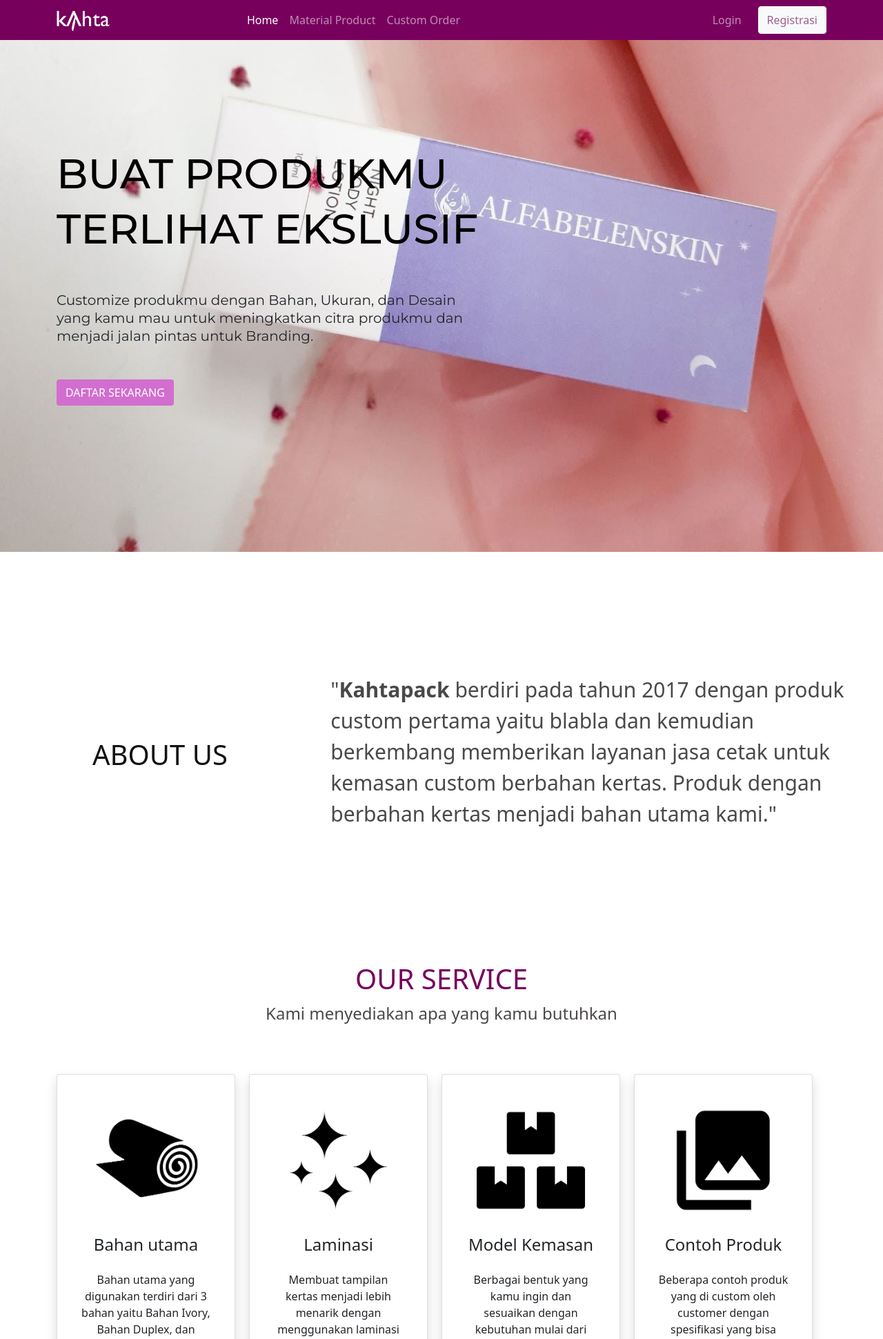
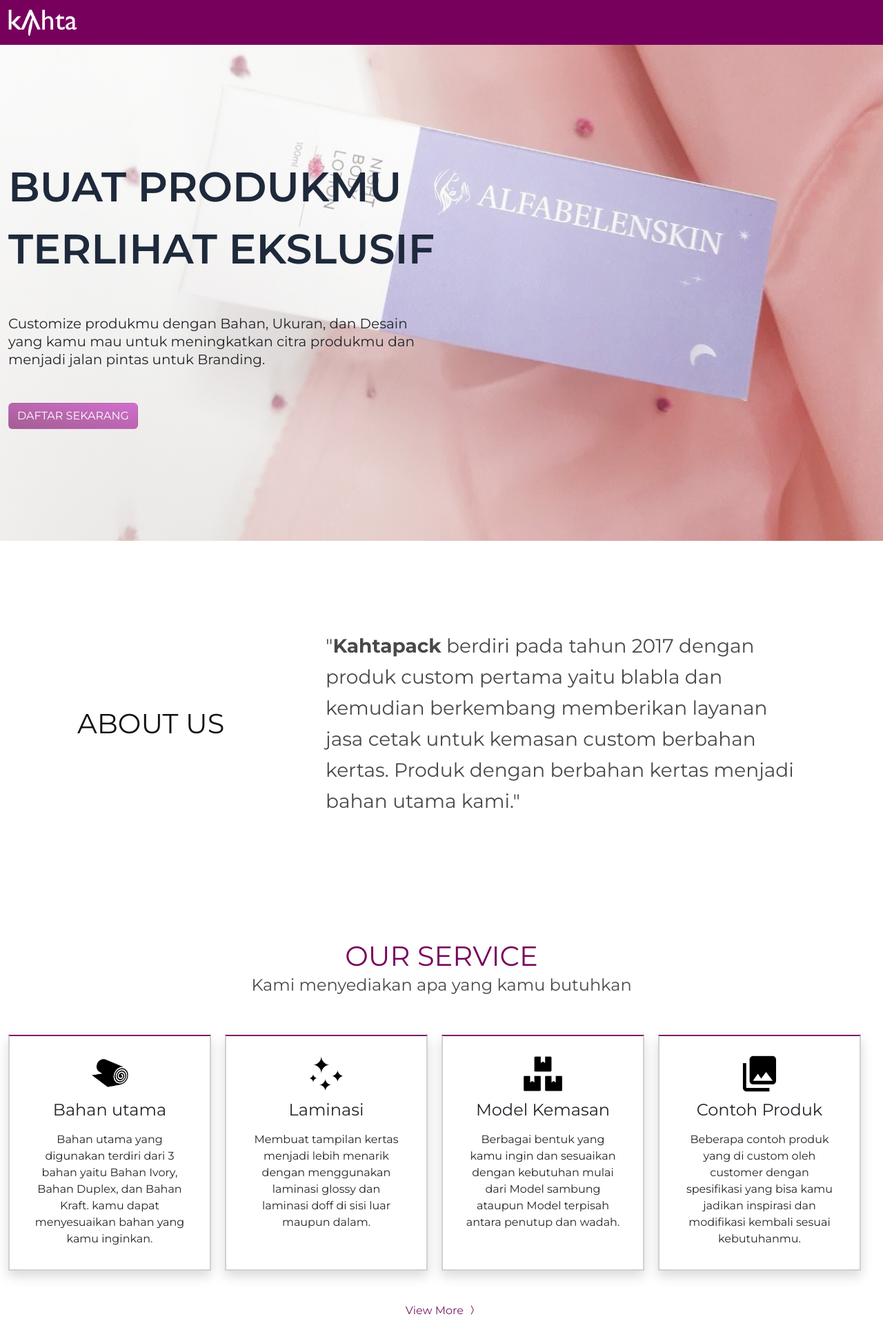
Before and after one commit to Putrikza11/SKRIPSI, a PHP site: page / in a window 1280 px wide. Shown: the top 1941 px of the page at 69% size. Run offline with PHP 8.4, Linux system fonts and the light colour scheme; some libraries are stand-ins or nearby versions.

Commit message:
feat : fix our service

```diff
--- a/asset/css/style.css
+++ b/asset/css/style.css
@@ -1,6 +1,7 @@
+@import url('https://fonts.googleapis.com/css2?family=Montserrat:wght@300;400;500;600;700&display=swap');
 
-body{
-  font-family: 'Montserrat';
+html,body{
+  font-family: 'Montserrat', sans-serif !important;
 }
 .container-fluid{
       background: linear-gradient(90deg,#DEC6D8,white);
@@ -32,8 +33,8 @@
 
 /* JUMBOTRON */
 .banner{
-  height: 100vh;
-  background: url(image/alfabel.jpeg);
+  height: 90vh;
+  /* background: url(../image/alfabel.jpeg); */
   background-size: cover;
   background-position: bottom;
 }
@@ -53,10 +54,21 @@
   line-height: 26px;
   font-family: 'Montserrat';
 }
+
+.bg-gradient-custom {
+  height: 100%;
+  left: 0;
+  position: absolute;
+  top: 0;
+  width: 100%;
+  z-index: 0;
+
+}
+
 /* MATERIAL */
 #banner-material{
   height: 90vh;
-  background: url(image/material.png);
+  background: url(../image/material.png);
   background-size: cover;
 }
 #banner-material h1{
@@ -68,16 +80,19 @@
   background-color: white;
 }
 .features{
-  padding: 129px 134px;
+  /* padding: 129px 134px; */
+  /* padding: 130px auto; */
+
+
 }
 .features h4{
   font-size: 40px;
   color: #121212;
 }
 .features p{
-  font-size: 30px;
+  font-size: 28px;
   line-height: 45px;
-  width: 774px;
+  /* width: 774px; */
   color: #4A4848;
 }
 /* OUR SERVICE */
@@ -196,7 +211,7 @@
 .left{
   width: 556px;
   height: 556px;
-  background-image: url(image/ivory.jpg);
+  background-image: url(../image/ivory.jpg);
   background-size: cover;
   border-radius: 8px;
 }
@@ -252,10 +267,10 @@
   background-repeat: no-repeat;
 }
 .doff{
-  background-image: url(image/doff.png);
+  background-image: url(../image/doff.png);
 }
 .glossy{
-  background-image: url(image/glossy.png);
+  background-image: url(../image/glossy.png);
 }
 
 .text{
--- a/component/head.php
+++ b/component/head.php
@@ -7,5 +7,16 @@
  <!-- Bootstrap CSS -->
  <link href="https://cdn.jsdelivr.net/npm/bootstrap@5.2.0-beta1/dist/css/bootstrap.min.css" rel="stylesheet" integrity="sha384-0evHe/X+R7YkIZDRvuzKMRqM+OrBnVFBL6DOitfPri4tjfHxaWutUpFmBp4vmVor" crossorigin="anonymous">
 
+ <!-- Font Awesome -->
+ <link rel="stylesheet" href="https://cdnjs.cloudflare.com/ajax/libs/font-awesome/6.1.1/css/all.min.css" integrity="sha512-KfkfwYDsLkIlwQp6LFnl8zNdLGxu9YAA1QvwINks4PhcElQSvqcyVLLD9aMhXd13uQjoXtEKNosOWaZqXgel0g==" crossorigin="anonymous" referrerpolicy="no-referrer" />
+
+ <link rel="stylesheet" href="https://cdn.jsdelivr.net/npm/bootstrap-icons@1.8.3/font/bootstrap-icons.css">
+
+ <!-- LINK FONT -->
+ <!-- <link rel="preconnect" href="https://fonts.googleapis.com">
+ <link rel="preconnect" href="https://fonts.gstatic.com" crossorigin>
+ <link href="https://fonts.googleapis.com/css2?family=Montserrat:ital,wght@0,100;0,200;0,300;0,400;0,500;0,600;0,700;1,100;1,200;1,300;1,400;1,500;1,600&display=swap" rel="stylesheet"> -->
+
+
  <!-- Tailwind -->
  <script src="https://cdn.tailwindcss.com"></script>
--- /dev/null
+++ b/component/navbar.php
@@ -0,0 +1,29 @@
+<nav class="navbar navbar-expand-lg navbar-dark fixed-top ">
+    <div class="container">
+        <a class="navbar-brand" href="#">
+            <img src="../asset/image/logo-putih.png" alt="kahta" width="100" height="30px">
+        </a>
+
+        <div class="collapse navbar-collapse" id="navbarNav">
+            <ul class="navbar-nav mx-auto">
+                <li class="nav-item">
+                    <a class="nav-link active" aria-current="page" href="#">Home</a>
+                </li>
+                <li class="nav-item">
+                    <a class="nav-link" href="material.html">Material Product</a>
+                </li>
+                <li class="nav-item">
+                    <a class="nav-link" href="order.html">Custom Order</a>
+                </li>
+            </ul>
+            <ul class="navbar-nav ms-auto">
+                <li class="nav-item">
+                    <form class="d-flex">
+                        <a class="nav-link me-3" href="login.html">Login</a>
+                        <button class="btn btn-light text-[#A25E91] bg-white " type="submit">Registrasi</button>
+                    </form>
+                </li>
+            </ul>
+        </div>
+    </div>
+</nav>
--- a/index.php
+++ b/index.php
@@ -3,18 +3,8 @@
 
 <head>
     <!-- Required meta tags -->
-    <meta charset="utf-8">
-    <meta name="viewport" content="width=device-width, initial-scale=1">
-    <link rel="stylesheet" href="https://cdn.jsdelivr.net/npm/bootstrap-icons@1.8.3/font/bootstrap-icons.css">
-    <!-- CSS -->
-    <link rel="stylesheet" href="style.css">
-    <!-- LINK FONT -->
-    <link rel="preconnect" href="https://fonts.googleapis.com">
-    <link rel="preconnect" href="https://fonts.gstatic.com" crossorigin>
-    <link href="https://fonts.googleapis.com/css2?family=Montserrat:ital,wght@0,100;0,200;0,300;0,400;0,500;0,600;0,700;1,100;1,200;1,300;1,400;1,500;1,600&display=swap" rel="stylesheet">
 
-    <!-- Bootstrap CSS -->
-    <link href="https://cdn.jsdelivr.net/npm/bootstrap@5.0.2/dist/css/bootstrap.min.css" rel="stylesheet" integrity="sha384-EVSTQN3/azprG1Anm3QDgpJLIm9Nao0Yz1ztcQTwFspd3yD65VohhpuuCOmLASjC" crossorigin="anonymous">
+    <?php require_once './component/head.php'; ?>
 
 
     <title>Hello, world!</title>
@@ -22,59 +12,35 @@
 
 <body>
     <!-- NAVBAR -->
-    <nav class="navbar navbar-expand-lg navbar-dark fixed-top ">
-        <div class="container">
-            <a class="navbar-brand" href="#">
-                <img src="image/logo-putih.png" alt="kahta" width="auto" height="30px">
-            </a>
-
-            <div class="collapse navbar-collapse" id="navbarNav">
-                <ul class="navbar-nav mx-auto">
-                    <li class="nav-item">
-                        <a class="nav-link active" aria-current="page" href="#">Home</a>
-                    </li>
-                    <li class="nav-item">
-                        <a class="nav-link" href="material.html">Material Product</a>
-                    </li>
-                    <li class="nav-item">
-                        <a class="nav-link" href="order.html">Custom Order</a>
-                    </li>
-                </ul>
-                <ul class="navbar-nav ms-auto">
-                    <li class="nav-item">
-                        <form class="d-flex">
-                            <a class="nav-link me-3" href="login.html">Login</a>
-                            <button class="btn btn-light" style="color: #A25E91;" type="submit">Registrasi</button>
-                        </form>
-                    </li>
-                </ul>
-            </div>
-        </div>
-    </nav>
+    <?php require_once './component/navbar.php'; ?>
     <!-- END NAVBAR -->
 
-    <!-- JUMBOTRON -->
-    <div class="container-fluid banner">
-        <div class="container h-100">
+    <main class="mt-16">
 
-            <div class="row h-100">
-                <div class="col-md-6 my-auto tagline">
-                    <h1 class="fw-semibold">BUAT PRODUKMU TERLIHAT EKSLUSIF</h1>
+        <!-- JUMBOTRON banner-->
+        <div class="image-wrapper relative banner overflow-hidden	">
+            <img src="./asset/image/alfabel.jpeg" alt="usni_image_hero" class="w-full  object-cover object-bottom h-100 ">
+
+            <div class=" bg-gradient-custom bg-gradient-to-r from-white opacity-80"></div>
+
+            <div class="bg-gradient-custom  search-bar-wrapper  h-full w-full flex flex-wrap flex-col justify-center p-0">
+                <div class="col-md-6 my-auto container tagline">
+                    <h1 class="fw-semibold !leading-normal !text-slate-800">BUAT PRODUKMU TERLIHAT EKSLUSIF</h1>
                     <p class="fw-medium">
                         Customize produkmu dengan Bahan, Ukuran, dan Desain yang
                         kamu mau untuk meningkatkan citra produkmu dan menjadi jalan
                         pintas untuk Branding.
                     </p>
-                    <a href="registrasi.html" class="btn text-white" style="background-color:#D26ECF;" role="button" data-bs-toggle="button">DAFTAR SEKARANG</a>
+                    <a href="registrasi.html" class="btn text-white bg-gradient-to-tr from-[#A25E91] to-[#D26ECF]" role="button" data-bs-toggle="button">DAFTAR SEKARANG</a>
                 </div>
             </div>
         </div>
-    </div>
+
         <!-- END JUMBOTRON -->
 
         <!-- ABOUT US -->
-    <div class="container-fluid-about">
-        <div class="row features mt-5">
+        <div class="container-fluid-about bg-white mx-[100px]">
+            <div class="row features w-fit mx-auto py-[130px]">
                 <div class="col-md-4 my-auto">
                     <h4>ABOUT US</h4>
                 </div>
@@ -101,11 +67,11 @@
                     <p>Kami menyediakan apa yang kamu butuhkan</p>
                 </div>
             </div>
-        <div class="row">
+            <div class="row mb-5">
                 <div class="card-group">
                     <div class="col-md-3">
-                    <div class="card shadow p-3 mb-5">
-                        <img src="image/bahan.png" class="card-img-top" alt="...">
+                        <div class="card shadow !rounded-none border-2 border-t-[#7D1D64] h-full p-3 ">
+                            <img src="./asset/image/bahan.png" class="card-img-top w-20 object-fit-cover block mx-auto" alt="...">
                             <h5 class="title-card text-center">Bahan utama</h5>
                             <div class="card-body">
                                 <p class="card-text text-center">
@@ -117,8 +83,8 @@
                         </div>
                     </div>
                     <div class="col-md-3">
-                    <div class="card shadow p-3 mb-5">
-                        <img src="image/laminasi.png" class="card-img-top" alt="...">
+                        <div class="card shadow !rounded-none border-2 border-t-[#7D1D64] h-full p-3 ">
+                            <img src="./asset/image/laminasi.png" class="card-img-top w-20 object-fit-cover block mx-auto" alt="...">
                             <h5 class="title-card text-center">Laminasi</h5>
                             <div class="card-body">
                                 <p class="card-text text-center">Membuat tampilan kertas
@@ -130,8 +96,8 @@
                         </div>
                     </div>
                     <div class="col-md-3">
-                    <div class="card shadow p-3 mb-5">
-                        <img src="image/model.png" class="card-img-top" alt="...">
+                        <div class="card shadow !rounded-none border-2 border-t-[#7D1D64] h-full p-3 ">
+                            <img src="./asset/image/model.png" class="card-img-top w-20 object-fit-cover block mx-auto" alt="...">
                             <h5 class="title-card text-center">Model Kemasan</h5>
                             <div class="card-body">
                                 <p class="card-text text-center">Berbagai bentuk yang kamu ingin
@@ -143,8 +109,8 @@
                         </div>
                     </div>
                     <div class="col-md-3">
-                    <div class="card shadow p-3 mb-5">
-                        <img src="image/gambar.png" class="card-img-top" alt="...">
+                        <div class="card shadow !rounded-none border-2 border-t-[#7D1D64] h-full p-3 ">
+                            <img src="./asset/image/gambar.png" class="card-img-top w-20 object-fit-cover block mx-auto" alt="...">
                             <h5 class="title-card text-center">Contoh Produk</h5>
                             <div class="card-body">
                                 <p class="card-text text-center">Beberapa contoh produk yang di custom
@@ -174,19 +140,19 @@
             </div>
             <div class="row content-order text-center">
                 <div class="col ">
-                <img src="image/form.png" class="card-img-top" alt="...">
+                    <img src="./asset/image/form.png" class="card-img-top w-20 object-fit-cover block mx-auto" alt="...">
                 </div>
                 <div class="col">
-                <img src="image/chat.png" class="card-img-top" alt="...">
+                    <img src="./asset/image/chat.png" class="card-img-top" alt="...">
                 </div>
                 <div class="col">
-                <img src="image/buy.png" class="card-img-top" alt="...">
+                    <img src="./asset/image/buy.png" class="card-img-top" alt="...">
                 </div>
                 <div class="col">
-                <img src="image/produksi.png" class="card-img-top" alt="...">
+                    <img src="./asset/image/produksi.png" class="card-img-top" alt="...">
                 </div>
                 <div class="col">
-                <img src="image/shipping.png" class="card-img-top" alt="...">
+                    <img src="./asset/image/shipping.png" class="card-img-top" alt="...">
                 </div>
             </div>
             <div class="row content-order text-center">
@@ -211,14 +177,15 @@
         <!-- END ORDER -->
 
         <!-- CTA -->
-    <div class="container">
+        <div class="container pb-5">
             <div class="row CTA mt-5 text-center">
                 <h5 class="content-CTA px-5">Siap untuk mewujudkan kemasan yang sesuai
                     dengan keinginan dan kebutuhan kamu? </h5>
 
                 <div class="col text-center">
                     <a href="">
-                    <button class="btn btn-CTA btn-light fs-4 border border-2 border-secondary" style="border-radius: 20px; font-weight: bold;" type="submit">Cek Harga</button>
+                        <button class="btn btn-CTA btn-light fs-4 border border-2 bg-white
+                         border-secondary" style="border-radius: 20px; font-weight: bold;" type="submit">Cek Harga</button>
                     </a>
                 </div>
 
@@ -226,12 +193,14 @@
         </div>
         <!-- END CTA -->
         <hr>
+    </main>
+
     <!-- FOOTER -->
-    <div class="container footer">
+    <div class="container footer ">
 
-        <div class="row mx-4">
+        <div class="row mx-4 py-6">
             <div class="col">
-                <img src="image/logo-ungu.png" alt="" width="50px">
+                <img src="./asset/image/logo-ungu.png" alt="" width="50px">
                 <div class="row">
                     <p>Jl. Kebayoran Lama No.17, Jakarta selatan</p>
                 </div>
--- a/login.html
+++ b/login.html
@@ -41,6 +41,7 @@
                 </div>
               </form>
           </div>
+
         </div>
       </div>
     </div>
--- a/material.html
+++ b/material.html
@@ -12,6 +12,7 @@
     <!-- Bootstrap CSS -->
     <link href="https://cdn.jsdelivr.net/npm/bootstrap@5.0.2/dist/css/bootstrap.min.css" rel="stylesheet" integrity="sha384-EVSTQN3/azprG1Anm3QDgpJLIm9Nao0Yz1ztcQTwFspd3yD65VohhpuuCOmLASjC" crossorigin="anonymous">
     <title>Document</title>
+
 </head>
 <body>
      <!-- NAVBAR -->
```
Also changed, not shown: asset/css/banner.css (added, +10 -0 lines), tailwind.config.js (added). Lines whose indentation alone changed are shown as unchanged.
